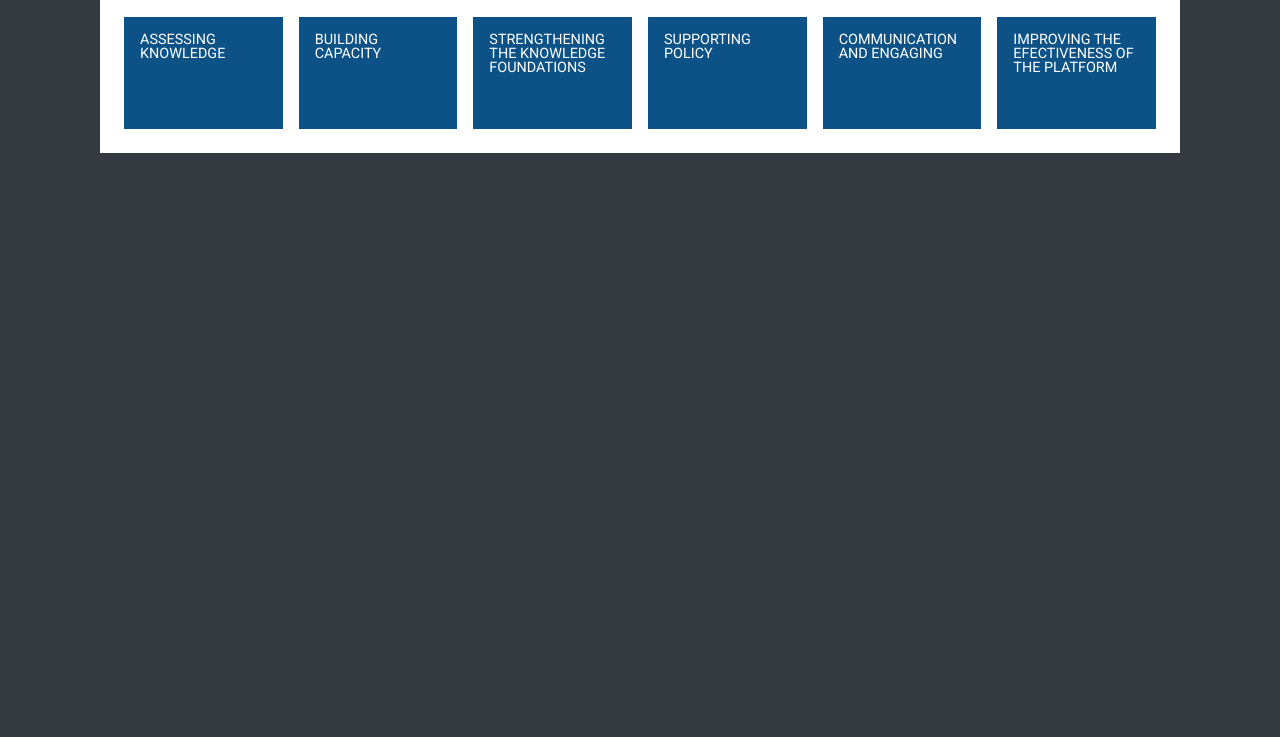
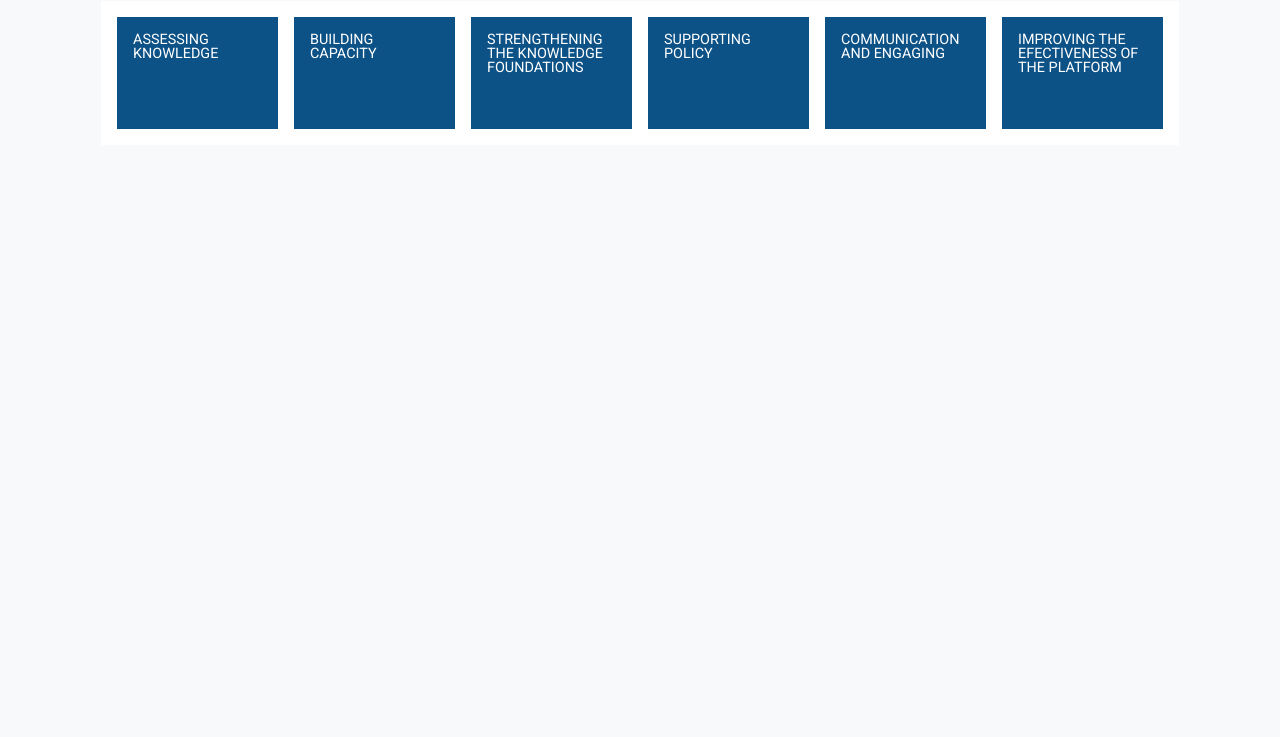
Before and after one commit to rogermedico/tbf_frontend_test, a website: page public/index.html in a window 1280 px wide. Shown: the part 63-800 px from the top of the page. Drawn offline with nearby package versions, Linux system fonts and the light colour scheme; files that its build step writes are made by us from their sources; files whose address does not match are found by name.

Commit message:
navbar responsive

```diff
--- a/public/index.html
+++ b/public/index.html
@@ -10,7 +10,7 @@
     <link rel="stylesheet" href="css/main.css" />
 </head>
 
-<body class="bg-dark">
+<body class="bg-light">
     <div class="container">
         <div class="row">
             <div class="col-md-6 offset-md-3">
@@ -18,8 +18,14 @@
             </div>
         </div>
 
-        <nav class="container">
-            <ul class="nav p-3 bg-white">
+        <nav class="navbar navbar-expand-lg navbar-light">
+            <button class="navbar-toggler" type="button" data-toggle="collapse" data-target="#navbarSupportedContent"
+                aria-controls="navbarSupportedContent" aria-expanded="false" aria-label="Toggle navigation">
+                <span class="navbar-toggler-icon"></span>
+            </button>
+
+            <div class="collapse navbar-collapse" id="navbarSupportedContent">
+                <ul class="nav p-2 bg-white">
                     <a class="nav-item m-2 text-decoration-none" href="#">
                         <li class="p-3 text-uppercase text-white font-weight-normal">
                             assessing knowledge
@@ -27,30 +33,31 @@
                     </a>
                     <a class="nav-item m-2 text-decoration-none" href="#">
                         <li class="p-3 text-uppercase text-white font-weight-normal">
-                        BUILDING CAPACITY
+                            building capacity
                         </li>
                     </a>
                     <a class="nav-item m-2 text-decoration-none" href="#">
                         <li class="p-3 text-uppercase text-white font-weight-normal">
-                        STRENGTHENING THE KNOWLEDGE FOUNDATIONS
+                            strengthening the knowledge foundations
                         </li>
                     </a>
                     <a class="nav-item m-2 text-decoration-none" href="#">
                         <li class="p-3 text-uppercase text-white font-weight-normal">
-                        SUPPORTING POLICY
+                            supporting policy
                         </li>
                     </a>
                     <a class="nav-item m-2 text-decoration-none" href="#">
                         <li class="p-3 text-uppercase text-white font-weight-normal">
-                        COMMUNICATION AND ENGAGING
+                            communication and engaging
                         </li>
                     </a>
                     <a class="nav-item m-2 text-decoration-none" href="#">
                         <li class="p-3 text-uppercase text-white font-weight-normal">
-                        IMPROVING THE EFECTIVENESS OF THE PLATFORM
+                            improving the efectiveness of the platform
                         </li>
                     </a>
                 </ul>
+            </div>
         </nav>
     </div>
 
--- a/src/scss/_navbar.scss
+++ b/src/scss/_navbar.scss
@@ -1,5 +1,38 @@
+.navbar {
+    position:absolute;
+    top: 1rem;
+    left: 2rem;
+}
+
+.nav {
+    flex-direction: column;
+    width: 50%;
+}
+
+.nav-item {
+    background-color: $navbar-bg;
+    font-family: $font-family-sans-serif;
+    font-size: .9rem;
+    line-height: .975;
+    position: relative;
+    right: 0;
+    transition: right ease .25s;
+}
+
+.nav-item:hover {
+    right: -5px;
+}
+
+
+@include media-breakpoint-up(lg){
+.navbar {
+    position:initial;
+}
+
     .nav {
         flex-wrap: nowrap;
+        flex-direction: initial;
+        width: initial;
     }
 
     .nav-item {
@@ -12,9 +45,10 @@
         position: relative;
         top: 0;
         transition: top ease .25s;
-
     }
 
     .nav-item:hover {
         top: -10px;
     }
+
+}
```
Lines whose indentation alone changed are shown as unchanged.
